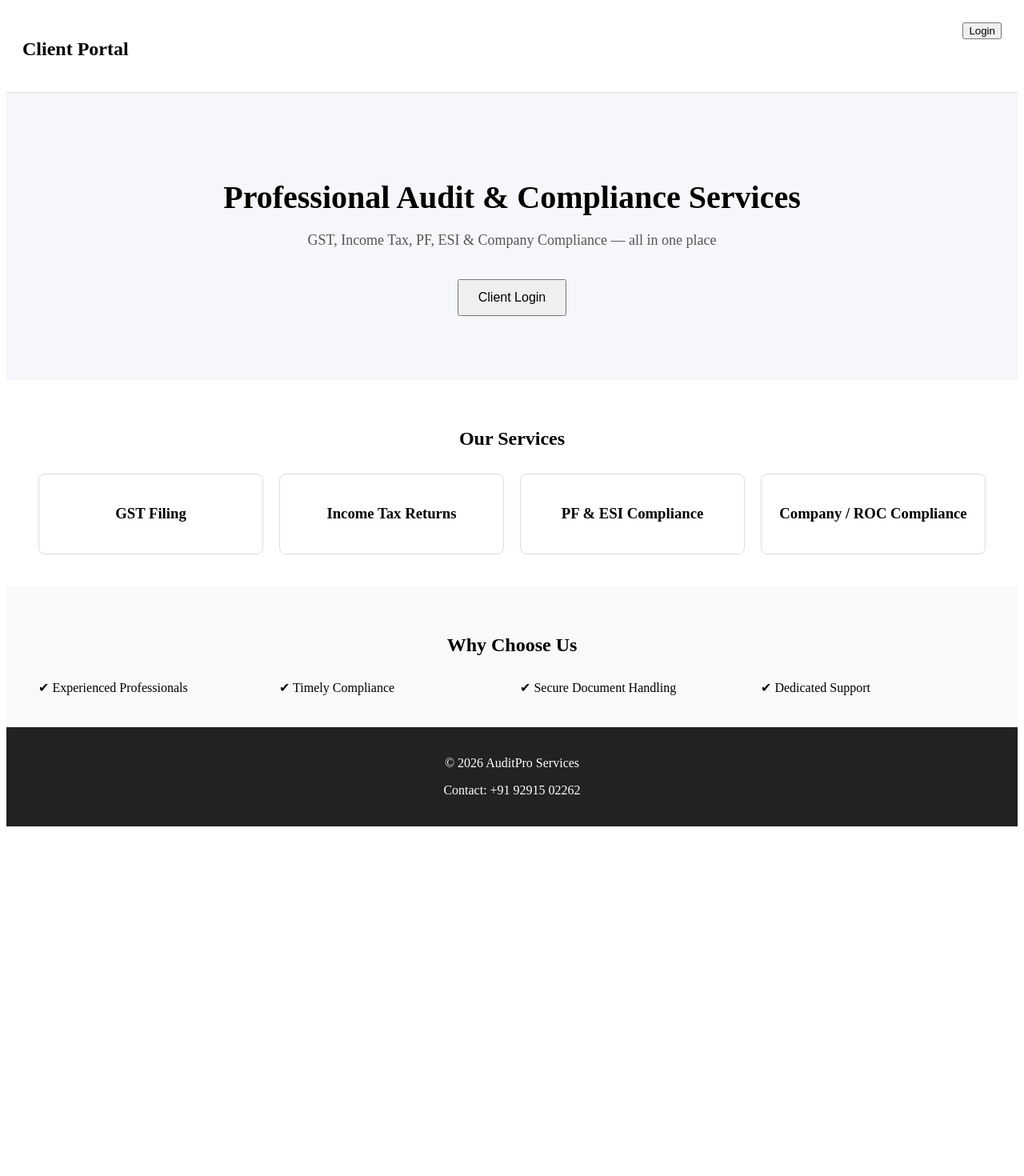
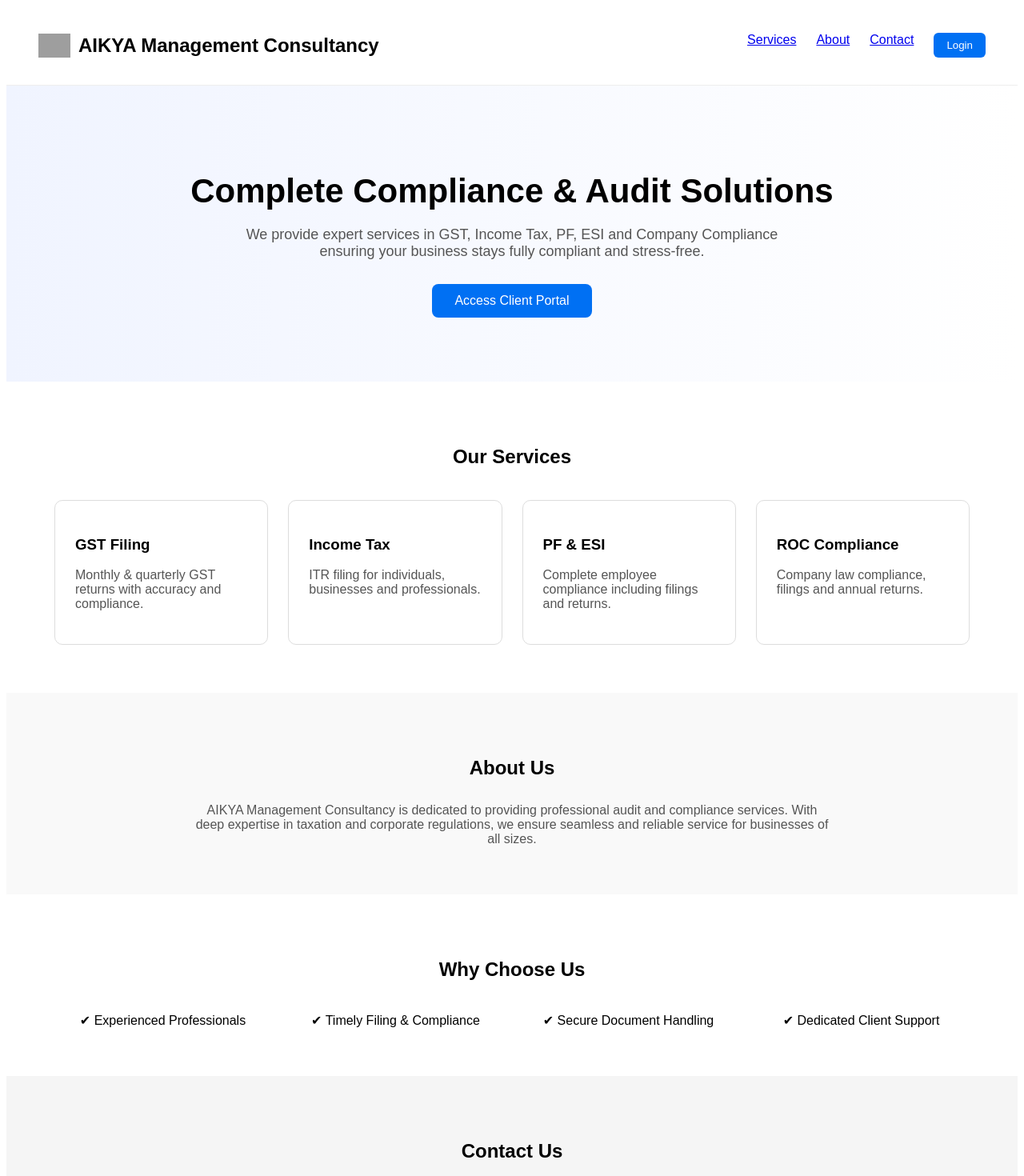
Before and after one commit to aikyambhanu/client-portal, a Next.js app: page / in a window 1280 px wide. Shown: the top 1470 px of the page at 80% size. Before the commit the page ends 1041 px from the top, so only its background shows below. Built offline with nearby package versions, Linux system fonts and the light colour scheme; grey boxes are pictures that could not be loaded.

Commit message:
Update page.js

```diff
--- a/app/page.js
+++ b/app/page.js
@@ -2,93 +2,184 @@ import Header from '../components/Header'
 
 export default function Home() {
   return (
-    <div>
+    <div style={{ fontFamily: 'Arial, sans-serif' }}>
 
-      <Header />
+      {/* HEADER */}
+      <div style={{
+        display: 'flex',
+        justifyContent: 'space-between',
+        alignItems: 'center',
+        padding: '15px 40px',
+        borderBottom: '1px solid #eee',
+        position: 'sticky',
+        top: 0,
+        background: '#fff',
+        zIndex: 1000
+      }}>
+        <div style={{ display: 'flex', alignItems: 'center', gap: 10 }}>
+          <img src="/companylogo.png" width="40" />
+          <h2>AIKYA Management Consultancy</h2>
+        </div>
+
+        <div style={{ display: 'flex', gap: 25 }}>
+          <a href="#services">Services</a>
+          <a href="#about">About</a>
+          <a href="#contact">Contact</a>
+
+          <a href="/login">
+            <button style={{
+              padding: '8px 16px',
+              background: '#0070f3',
+              color: '#fff',
+              border: 'none',
+              borderRadius: 6,
+              cursor: 'pointer'
+            }}>
+              Login
+            </button>
+          </a>
+        </div>
+      </div>
 
       {/* HERO */}
       <div style={{
         padding: '80px 40px',
-        background: '#f5f7fa',
+        background: 'linear-gradient(to right, #f0f4ff, #ffffff)',
         textAlign: 'center'
       }}>
-        <h1 style={{ fontSize: 40, marginBottom: 20 }}>
-          Professional Audit & Compliance Services
+        <h1 style={{ fontSize: 42, marginBottom: 20 }}>
+          Complete Compliance & Audit Solutions
         </h1>
 
-        <p style={{ fontSize: 18, color: '#555' }}>
-          GST, Income Tax, PF, ESI & Company Compliance — all in one place
+        <p style={{ fontSize: 18, color: '#555', maxWidth: 700, margin: 'auto' }}>
+          We provide expert services in GST, Income Tax, PF, ESI and Company Compliance
+          ensuring your business stays fully compliant and stress-free.
         </p>
 
-        <button style={{
-          marginTop: 20,
-          padding: '12px 24px',
-          fontSize: 16,
-          cursor: 'pointer'
-        }}>
-          Client Login
-        </button>
+        <a href="/login">
+          <button style={{
+            marginTop: 30,
+            padding: '12px 28px',
+            fontSize: 16,
+            background: '#0070f3',
+            color: '#fff',
+            border: 'none',
+            borderRadius: 8,
+            cursor: 'pointer'
+          }}>
+            Access Client Portal
+          </button>
+        </a>
       </div>
 
       {/* SERVICES */}
-      <div style={{ padding: 40 }}>
-        <h2 style={{ textAlign: 'center', marginBottom: 30 }}>
+      <div id="services" style={{ padding: 60 }}>
+        <h2 style={{ textAlign: 'center', marginBottom: 40 }}>
           Our Services
         </h2>
 
         <div style={{
           display: 'grid',
-          gridTemplateColumns: 'repeat(auto-fit, minmax(220px,1fr))',
-          gap: 20
+          gridTemplateColumns: 'repeat(auto-fit, minmax(250px,1fr))',
+          gap: 25
         }}>
           {[
-            "GST Filing",
-            "Income Tax Returns",
-            "PF & ESI Compliance",
-            "Company / ROC Compliance"
-          ].map((service, i) => (
+            {
+              title: "GST Filing",
+              desc: "Monthly & quarterly GST returns with accuracy and compliance."
+            },
+            {
+              title: "Income Tax",
+              desc: "ITR filing for individuals, businesses and professionals."
+            },
+            {
+              title: "PF & ESI",
+              desc: "Complete employee compliance including filings and returns."
+            },
+            {
+              title: "ROC Compliance",
+              desc: "Company law compliance, filings and annual returns."
+            }
+          ].map((s, i) => (
             <div key={i} style={{
+              padding: 25,
               border: '1px solid #ddd',
-              padding: 20,
-              borderRadius: 8,
-              textAlign: 'center'
+              borderRadius: 10,
+              background: '#fff'
             }}>
-              <h3>{service}</h3>
+              <h3>{s.title}</h3>
+              <p style={{ color: '#555' }}>{s.desc}</p>
             </div>
           ))}
         </div>
       </div>
 
-      {/* WHY US */}
-      <div style={{
-        padding: 40,
+      {/* ABOUT */}
+      <div id="about" style={{
+        padding: 60,
         background: '#f9f9f9'
       }}>
         <h2 style={{ textAlign: 'center', marginBottom: 30 }}>
+          About Us
+        </h2>
+
+        <p style={{
+          maxWidth: 800,
+          margin: 'auto',
+          textAlign: 'center',
+          color: '#555'
+        }}>
+          AIKYA Management Consultancy is dedicated to providing professional
+          audit and compliance services. With deep expertise in taxation and
+          corporate regulations, we ensure seamless and reliable service for
+          businesses of all sizes.
+        </p>
+      </div>
+
+      {/* WHY US */}
+      <div style={{ padding: 60 }}>
+        <h2 style={{ textAlign: 'center', marginBottom: 40 }}>
           Why Choose Us
         </h2>
 
         <div style={{
           display: 'grid',
           gridTemplateColumns: 'repeat(auto-fit, minmax(220px,1fr))',
-          gap: 20
+          gap: 20,
+          textAlign: 'center'
         }}>
           <div>✔ Experienced Professionals</div>
-          <div>✔ Timely Compliance</div>
+          <div>✔ Timely Filing & Compliance</div>
           <div>✔ Secure Document Handling</div>
-          <div>✔ Dedicated Support</div>
+          <div>✔ Dedicated Client Support</div>
+        </div>
+      </div>
+
+      {/* CONTACT */}
+      <div id="contact" style={{
+        padding: 60,
+        background: '#f5f5f5'
+      }}>
+        <h2 style={{ textAlign: 'center', marginBottom: 30 }}>
+          Contact Us
+        </h2>
+
+        <div style={{ textAlign: 'center', lineHeight: 2 }}>
+          <p>📍 AIKYAM Corporate Services</p>
+          <p>Vasavi MPM, Ameerpet, Telangana, India</p>
+          <p>📞 +91 92915 02262</p>
+          <p>✉ info@aikyamcs.com</p>
         </div>
       </div>
 
       {/* FOOTER */}
       <div style={{
         padding: 20,
-        textAlign: 'center',
-        background: '#222',
-        color: '#fff'
+        background: '#111',
+        color: '#fff',
+        textAlign: 'center'
       }}>
-        <p>© 2026 AuditPro Services</p>
-        <p>Contact: +91 92915 02262</p>
+        <p>© 2026 AIKYAM Corporate Services. All rights reserved.</p>
       </div>
 
     </div>
```
